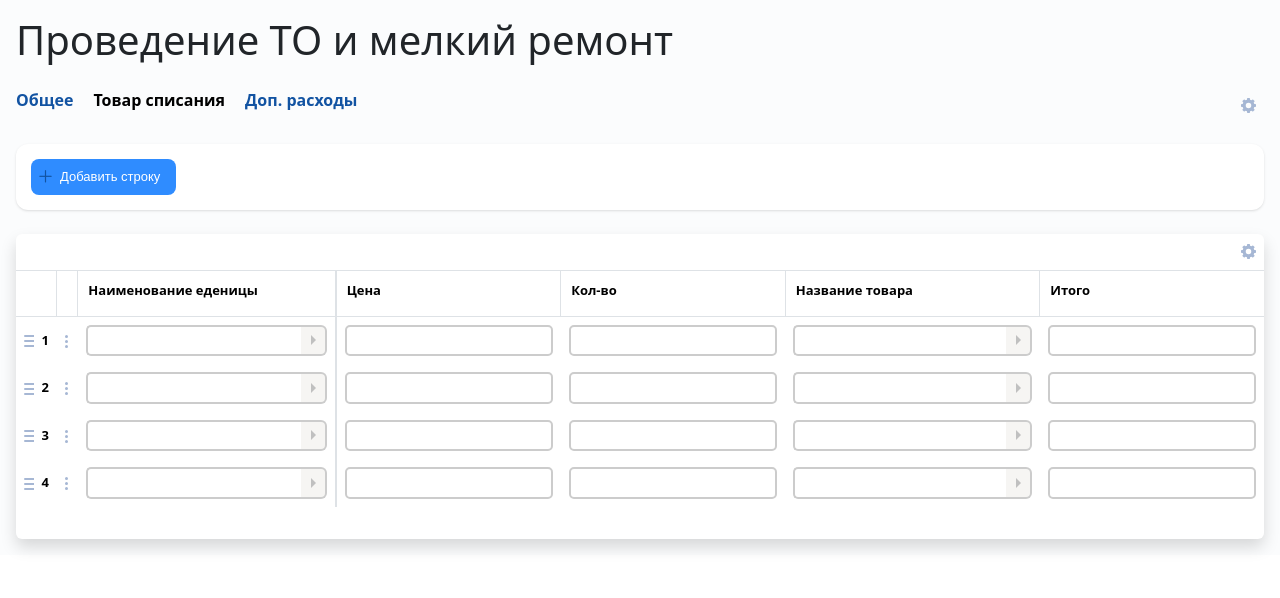
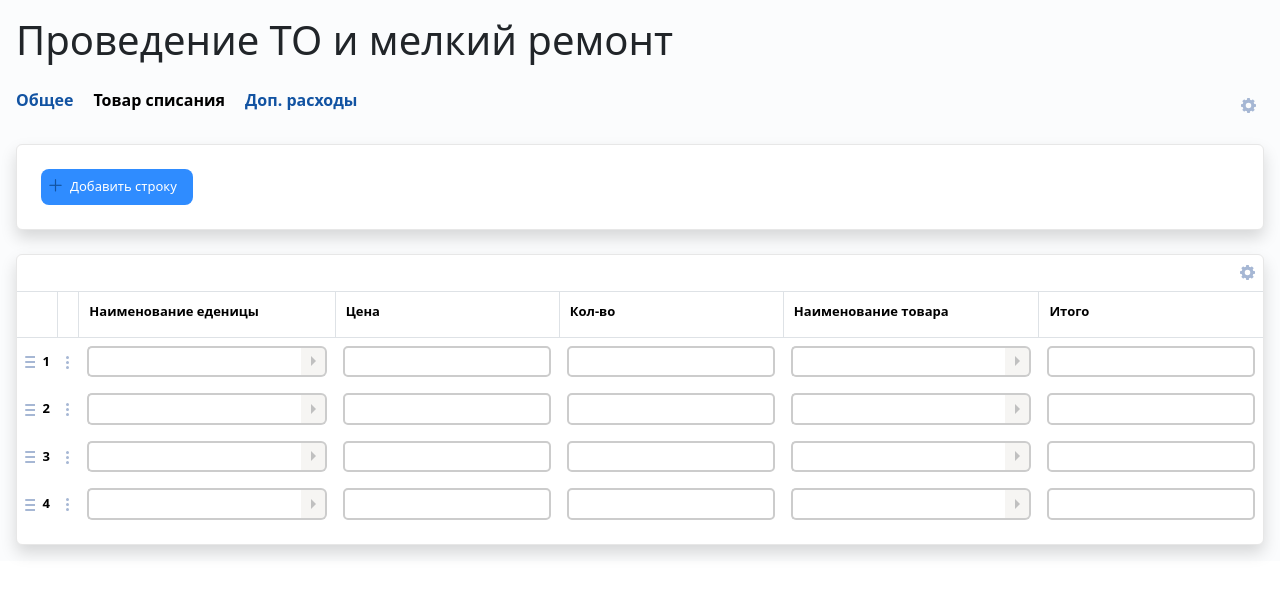
Before and after one commit to Ahatron/tables, a Vue app: page / in a window 1280 px wide. Shown: the top 598 px of the page. Built offline with nearby package versions, Linux system fonts and the light colour scheme; a web font is replaced by a local one.

Commit message:
move columns

```diff
--- a/src/App.vue
+++ b/src/App.vue
@@ -24,6 +24,10 @@ body {
   padding: 0;
 
   box-sizing: border-box;
+}
+
+.card {
+  border-color: #e7e7e7 !important;
 }
 
 .description {
--- a/src/components/AddRow.vue
+++ b/src/components/AddRow.vue
@@ -1,19 +1,15 @@
 <template>
-  <Card class="p-0">
-    <template #content>
-      <Button
-        class="rounded-3 p-2 pe-3 border-0 my-btn"
-        style="background-color: #2f8cff; font-size: small"
-      >
-        <i class="pi pi-plus me-2" style="color: #1253a2; font-size: small"></i>Добавить строку
-      </Button>
-    </template>
-  </Card>
+  <div class="p-4 card shadow ">
+    <button class="rounded-3 me-auto  p-2 pe-3 my-btn"
+      style="background-color: #2f8cff; font-size: small; color: white;">
+      <i class="pi pi-plus me-2"
+        style="color: #1253a2; font-size: small"></i>Добавить строку
+    </button>
+  </div>
 </template>
 
 <script setup lang="ts">
-import Button from 'primevue/button'
-import Card from 'primevue/card'
+//
 </script>
 
 <style>
--- a/src/components/ProductsTable.vue
+++ b/src/components/ProductsTable.vue
@@ -3,70 +3,117 @@ import MetalGear from '@/assets/metal-gear.vue'
 import CombinedShape from '@/assets/combined-shape.vue'
 import DotsVertical from '@/assets/DotsVertical.vue';
 import MyDropDown from './MyDropDown.vue';
+import { ref } from 'vue'
 
-let startX = 0;
+const theadCells = ref([{
+  header: 'Наименование еденицы',
+  id: 1
+}, {
+  header: 'Цена',
+  id: 2
+}, {
+  header: 'Кол-во',
+  id: 3
+}, {
+  header: 'Наименование товара',
+  id: 4
+}, {
+  header: 'Итого',
+  id: 5
+}]),
+  verticalLine = document.createElement('div');
 
-function dragStartHandler(e: DragEvent) {
-  console.log('start')
-  startX = e.clientX
-}
-function dragHandler(e: DragEvent | any) {
-  const target = e.target,
-    targetRect = target.getBoundingClientRect(),
-    parent = target.parentElement,
-    rectParent = parent.getBoundingClientRect();
+let startX = 0, startWidth = 0, tableContainer: HTMLDivElement, table: HTMLTableElement,
+  thElem: HTMLTableCellElement, resizeElem: HTMLElement, card: HTMLElement;
 
-  console.log(e.clientX - startX)
-  parent.width = rectParent.width + (e.clientX - startX)
-}
-function dragEnd(e: DragEvent | any) {
-  console.log(e.target?.parentElement)
-  const parent = e.target?.parentElement,
-    rectParent = parent.getBoundingClientRect();
+function resizeStart(e: MouseEvent | any) {
+  card = document.body.querySelector('.card:has(.table)') as HTMLElement;
+  tableContainer = card.querySelector('div.overflow-y-auto') as HTMLDivElement;
+  table = card.querySelector('table') as HTMLTableElement;
+  resizeElem = e.target as HTMLElement;
+  thElem = e.target.parentElement;
+  startX = e.clientX;
+  startWidth = thElem.clientWidth - resizeElem.offsetWidth - 3;
+  const thRight = thElem.getBoundingClientRect().right,
+    deltaX = e.clientX - startX,
+    newWidth = startWidth + deltaX;
+
+  table.append(verticalLine);
+  verticalLine.style.display = 'block';
+  verticalLine.style.position = 'absolute';
+  verticalLine.style.top = '0';
+  verticalLine.style.bottom = '0';
+  verticalLine.style.width = '2px';
+  verticalLine.style.backgroundColor = '#dee2e6';
+  verticalLine.style.left = thRight - resizeElem.offsetWidth + tableContainer.scrollLeft + 'px';
+
+  thElem.style.width = `${newWidth}px`;
 
 
+  document.addEventListener('mousemove', resizing);
+}
 
-  parent.width = rectParent.width + (e.clientX - startX)
+function resizing(e: MouseEvent) {
+  const
+    thRight = thElem.getBoundingClientRect().right,
+    cardRight = card.getBoundingClientRect().right - 50,
+    clientX = e.clientX <= cardRight ? e.clientX : cardRight,
+    deltaX = clientX - startX,
+    newWidth = startWidth + deltaX;
+
+  verticalLine.style.left = thRight - resizeElem.offsetWidth + tableContainer.scrollLeft + 'px';
+
+
+  thElem.style.width = `${newWidth}px`;
+}
+
+document.addEventListener('mouseup', () => {
+  verticalLine.style.display = 'none';
+  document.removeEventListener('mousemove', resizing);
+});
+
+function onDragStart(e: DragEvent, id: number) {
+  const dataTransfer = e.dataTransfer as DataTransfer
+  dataTransfer.dropEffect = 'move'
+  dataTransfer.effectAllowed = 'move'
+  dataTransfer.setData('itemId', id.toString())
+}
+
+function onDrop(e: DragEvent, columnCount: number) {
+  const dataTransfer = e.dataTransfer as DataTransfer
+  const itemId = parseInt(dataTransfer.getData('itemId'))
+  theadCells.value = theadCells.value.map((th) => {
+    if (th.id == itemId)
+      [th.id, theadCells.value[columnCount - 1].id] = [columnCount, th.id]
+    return th
+  }).sort((a, b) => a.id - b.id)
 }
 </script>
 
 <template>
-  <div class="shadow rounded pt-1 pb-3 d-flex flex-column"
+  <div class="card shadow rounded pt-1 pb-3 d-flex flex-column"
     style="background-color: #fff">
-    <button class="border-0 ms-auto me-2"
-      style="background-color: inherit">
+    <button class="border-0 ms-auto  me-2 "
+      style="background-color: inherit; ">
       <MetalGear />
     </button>
 
-    <table class="table table-responsive  table-bordered border-start-0 mt-2">
+
+    <div class="overflow-y-auto mt-2 w-100">
+      <table class="table position-relative  table-bordered border-start-0 mb-0">
         <thead>
-        <th></th>
-        <th></th>
-        <th> <span> Наименование еденицы</span>
-          <div @dragstart="dragStartHandler"
-            @drag="dragHandler"
-            @dragend="dragEnd"
+          <th style="width: 30px;"></th>
+          <th style="width: 20px;"></th>
+          <th v-for="n in theadCells.length"
+            :key="n"
+            @dragover.prevent
+            @dragenter.prevent
+            @drop="onDrop($event, n)"> <span> {{ theadCells[n - 1].header }}</span>
+            <div class="column-drag"
+              draggable="true"
+              @dragstart="onDragStart($event, theadCells[n - 1].id)"></div>
+            <div @mousedown="resizeStart"
               class="resize-handler"></div>
-        </th>
-        <th> <span> Цена</span>
-          <div @dragstart="dragStartHandler"
-            @drag="dragHandler"
-            @dragend="dragEnd"
-            class="resize-handler"></div>
-        </th>
-        <th> <span> Кол-во</span>
-          <div @dragstart="dragStartHandler"
-            @drag="dragHandler"
-            @dragend="dragEnd"
-            class="resize-handler"></div>
-        </th>
-        <th> <span> Название товара</span>
-          <div @dragstart="dragStartHandler"
-            @drag="dragHandler"
-            @dragend="dragEnd"
-            class="resize-handler"></div>
-        </th>
-        <th> <span> Итого</span>
           </th>
         </thead>
         <tbody>
@@ -108,6 +155,7 @@ function dragEnd(e: DragEvent | any) {
         </tbody>
       </table>
     </div>
+  </div>
 </template>
 
 <style scoped>
@@ -119,6 +167,7 @@ th {
   font-size: small;
 }
 
+
 th > span {
   display: inline-block;
   padding: 0;
@@ -126,13 +175,29 @@ th > span {
   overflow: hidden;
   white-space: nowrap;
   width: inherit;
-  user-select: none;
-
+  min-width: 60px;
+  max-width: 100%;
+  background-color: transparent;
 }
 
+.column-drag {
+  position: absolute;
+  top: 0;
+  left: 0;
+  right: 5px;
+  bottom: 0;
+  padding: 0;
+  background-color: transparent;
+}
 
 th {
   position: relative;
+  max-width: 10%;
+  user-select: none;
+}
+
+.dark {
+  background-color: #00000041;
 }
 
 .resize-handler {
@@ -140,10 +205,20 @@ th {
   right: -9px;
   top: 0;
   bottom: 0;
-  width: 5px;
+  width: 17px;
   cursor: col-resize;
   background: transparent;
   z-index: 3;
+  content: '';
+  padding: 0;
+}
+
+.resize-handler:active {
+  cursor: grabbing;
+}
+
+th:last-child > .resize-handler {
+  display: none;
 }
 
 thead > th:nth-child(2) {
@@ -152,14 +227,14 @@ thead > th:nth-child(2) {
   width: 1%;
 }
 
+
+
+th:hover {
+  background-color: #dee2e6;
+}
+
 th + th {
   border-left: 1px solid #dee2e6;
-}
-
-
-th:nth-child(3),
-tr > td:nth-child(3) {
-  border-right: 2px solid #dee2e6;
 }
 
 tbody > tr,
```
Lines whose indentation alone changed are shown as unchanged.
